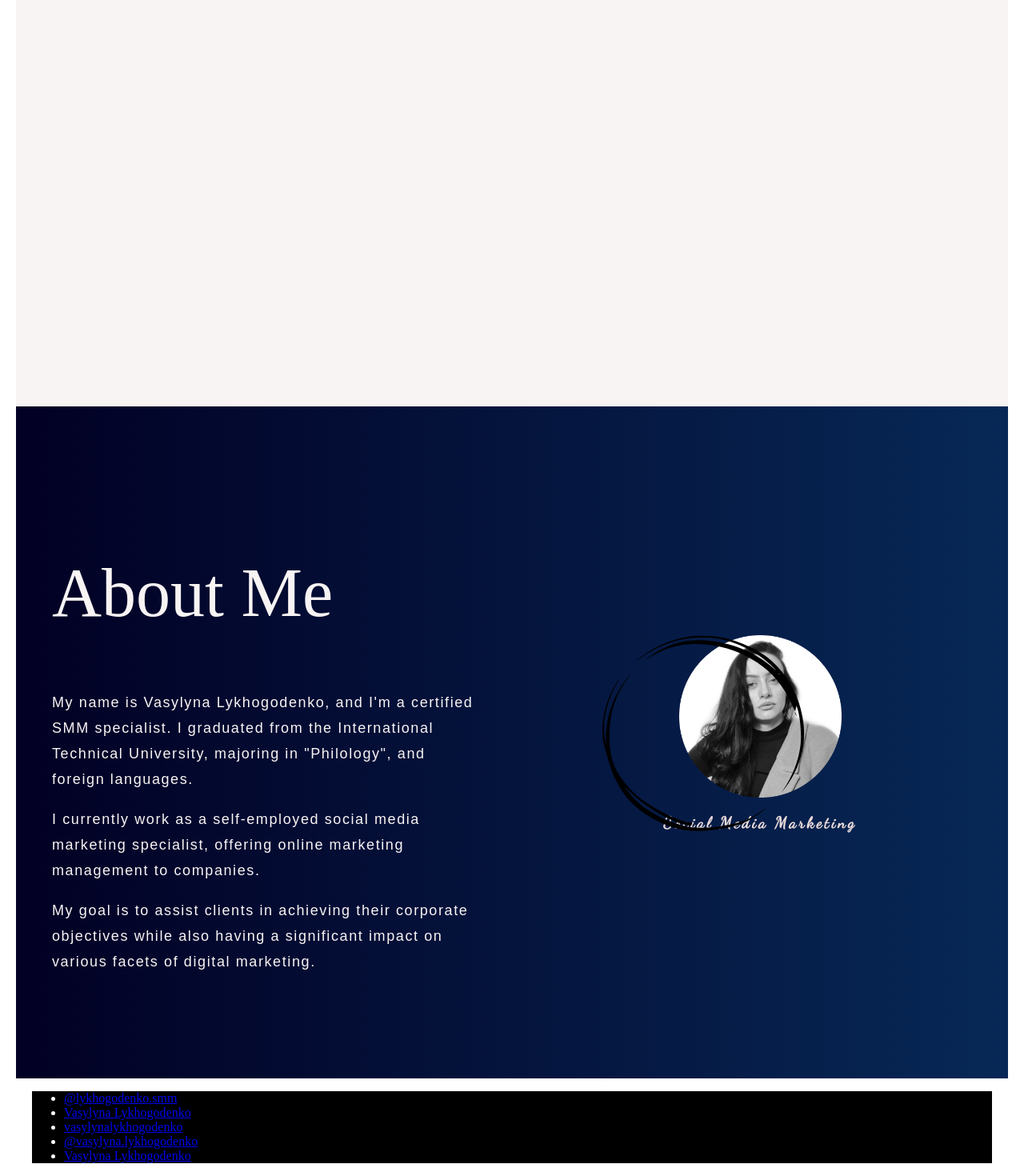
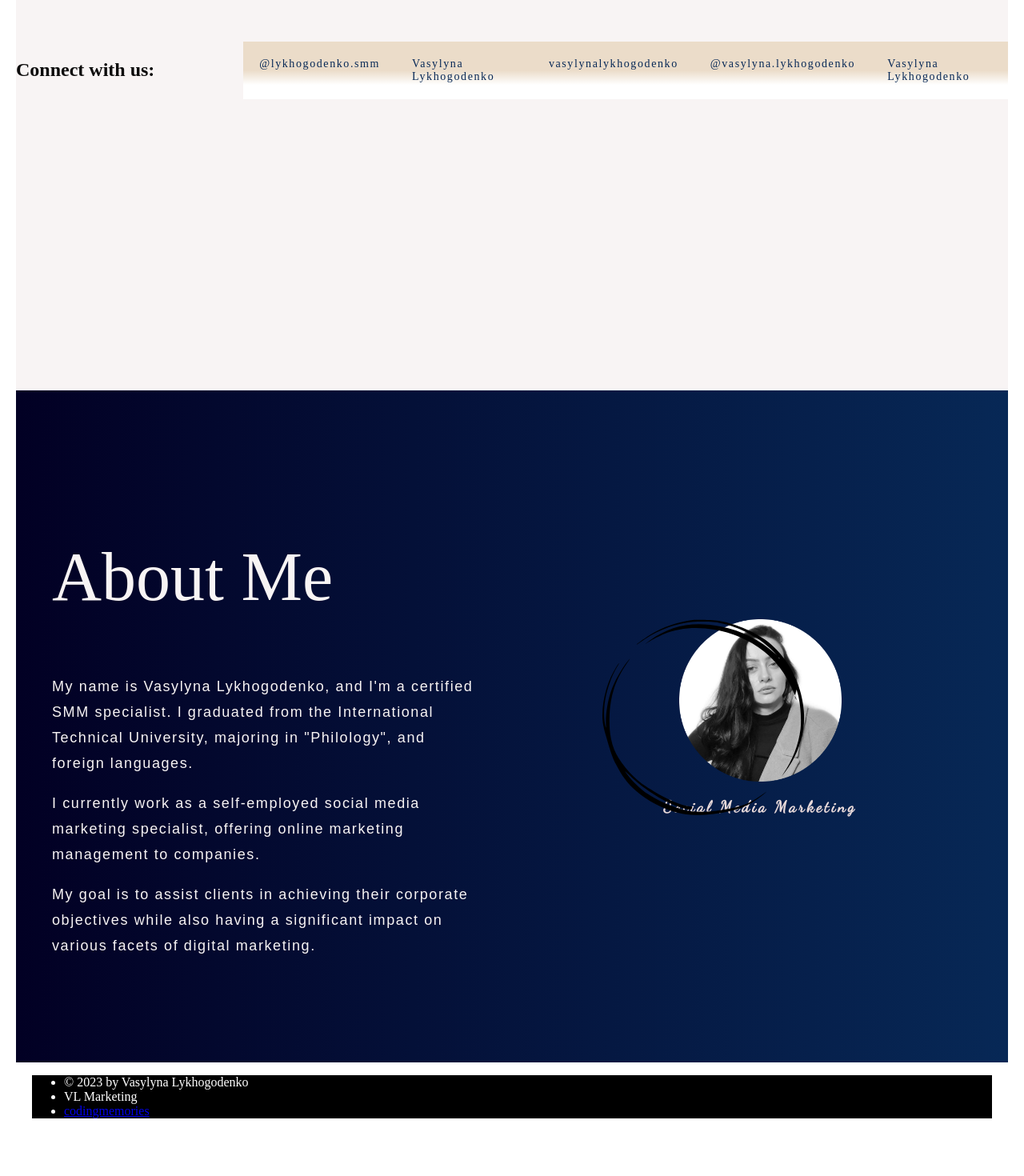
Before and after one commit to codingmemories/portfolio-website, a React (Create React App) app: page / in a window 1280 px wide. Shown: the part 1932-3402 px from the top of the page at 80% size. After the commit the page ends 3346 px from the top, so only its background shows below. Built offline with nearby package versions, Linux system fonts and the light colour scheme; a web font is replaced by a local one.

Commit message:
add contact section

```diff
--- a/src/components/brief/Brief.jsx
+++ b/src/components/brief/Brief.jsx
@@ -2,7 +2,7 @@ import React, { useState, useEffect } from 'react';
 
 import './Brief.scss';
 
-const Brief = () => {
+export default function Brief () {
   const [formOpened, setFormOpened] = useState(false);
 
   useEffect(() => {
@@ -31,5 +31,3 @@ const Brief = () => {
     </div>
   );
 };
-
-export default Brief;
--- /dev/null
+++ b/src/components/contact/Contact.jsx
@@ -0,0 +1,31 @@
+import React from 'react';
+
+import './Contacts.scss';
+
+export default function Contact () {
+
+    return (
+    <>
+            <section id='contacts'>
+                <h2 className='contacts__title'>Connect with us:</h2>
+                <ul className='contact__list'>
+                    <li className='contact__list-item'>
+                      <a href='https://www.instagram.com/lykhogodenko.smm' target='_blank' rel='noreferrer'>@lykhogodenko.smm</a>
+                    </li>
+                    <li className='contact__list-item'>
+                      <a href='https://www.tiktok.com/@vasylynalykhogodenko' target='_blank' rel='noreferrer'>Vasylyna Lykhogodenko</a>
+                    </li>
+                    <li className='contact__list-item'>
+                      <a href='https://www.pinterest.com/vasylynalykhogodenko/' target='_blank' rel='noreferrer'>vasylynalykhogodenko</a>
+                    </li>
+                    <li className='contact__list-item'>
+                      <a href='https://www.youtube.com/channel/UCE4KMC9_uFt8rJfuporIiUw' target='_blank' rel='noreferrer'>@vasylyna.lykhogodenko</a>
+                    </li>
+                    <li className='contact__list-item'>
+                      <a href='https://www.linkedin.com/in/vasylyna-lykhogodenko/' target='_blank' rel='noreferrer'>Vasylyna Lykhogodenko</a>
+                    </li>
+                </ul>
+            </section>
+    </>
+  )
+}
--- /dev/null
+++ b/src/components/contact/Contacts.scss
@@ -0,0 +1,38 @@
+#contacts {
+   height: 15rem;
+   display: flex;
+   justify-content: space-around;
+   align-items: center;
+
+    .contacts__title {
+        width: 25%;
+    }
+
+    .contact__list {
+        display: inline-flex;
+        list-style-type: none;
+        gap: 40px;
+        background: linear-gradient(to bottom, #ebdcc9, #ebdcc9 50%, #fff 75%);
+        max-width: 100%;
+        margin: 0;
+        padding: 20px;
+      }
+
+      .contact__list-item {
+        background-color: transparent;
+        font-size: 14px;
+        font-weight: 400;
+        letter-spacing: 0.1rem;
+      }
+
+      .contact__list-item a {
+        color: #072856;
+        cursor: pointer;
+        text-decoration: none;
+      }
+
+      .contact__list-item a:hover {
+        color: #1151ab;
+        text-decoration: underline;
+      }
+}
--- a/src/components/footer/Footer.jsx
+++ b/src/components/footer/Footer.jsx
@@ -6,23 +6,11 @@ export default function Footer () {
         <>
             <div className='wrapper'>
             <footer className="footer">
-                <ul>
-                    <li>
-                      <a href='https://www.instagram.com/lykhogodenko.smm' target='_blank' rel='noreferrer'>@lykhogodenko.smm</a>
-                    </li>
-                    <li>
-                      <a href='https://www.tiktok.com/@vasylynalykhogodenko' target='_blank' rel='noreferrer'>Vasylyna Lykhogodenko</a>
-                    </li>
-                    <li>
-                      <a href='https://www.pinterest.com/vasylynalykhogodenko/' target='_blank' rel='noreferrer'>vasylynalykhogodenko</a>
-                    </li>
-                    <li>
-                      <a href='https://www.youtube.com/channel/UCE4KMC9_uFt8rJfuporIiUw' target='_blank' rel='noreferrer'>@vasylyna.lykhogodenko</a>
-                    </li>
-                    <li>
-                      <a href='https://www.linkedin.com/in/vasylyna-lykhogodenko/' target='_blank' rel='noreferrer'>Vasylyna Lykhogodenko</a>
-                    </li>
-                </ul>
+            <ul>
+              <li>© 2023 by Vasylyna Lykhogodenko</li>
+              <li>VL Marketing</li>
+              <li><a href='https://github.com/codingmemories' target='_blank' rel='noreferrer'>codingmemories</a></li>
+            </ul>
             </footer>
             </div>
         </>
--- a/src/components/footer/Footer.scss
+++ b/src/components/footer/Footer.scss
@@ -1,4 +1,33 @@
 .footer {
     background: #000;
     color: #fff;
+
+    .footer__list {
+      list-style-type: none;
+      display: flex;
+      justify-content: center;
+      gap: 40px;
+      background: linear-gradient(to bottom, #ebdcc9, #ebdcc9 50%, #fff 75%);
+      max-width: 100%;
+      margin: 0;
+      padding: 20px;
+    }
+
+    .footer__list-item {
+      background-color: transparent;
+      font-size: 14px;
+      font-weight: 400;
+      letter-spacing: 0.1rem;
+    }
+
+    .footer__list-item a {
+      color: #072856;
+      cursor: pointer;
+      text-decoration: none;
+    }
+
+    .footer__list-item a:hover {
+      color: #1151ab;
+      text-decoration: underline;
+    }
   }
--- a/src/components/main/Main.jsx
+++ b/src/components/main/Main.jsx
@@ -1,6 +1,7 @@
 
 
 import Header from '../header/Header';
+import Contact from '../contact/Contact';
 import Footer from '../footer/Footer';
 
 import circle from '../../assets/svg/circle.svg';
@@ -20,11 +21,7 @@ export default function Main () {
                 <h2>Projects</h2>
                 <p>this projects is ....</p>
               </section>
-
-              <section id='contacts'>
-                <h2>Contacts</h2>
-                <p>this contacts is ....</p>
-              </section>
+            <Contact />
 
               <section id='about'>
                 <div className='about__text-section'>
```
